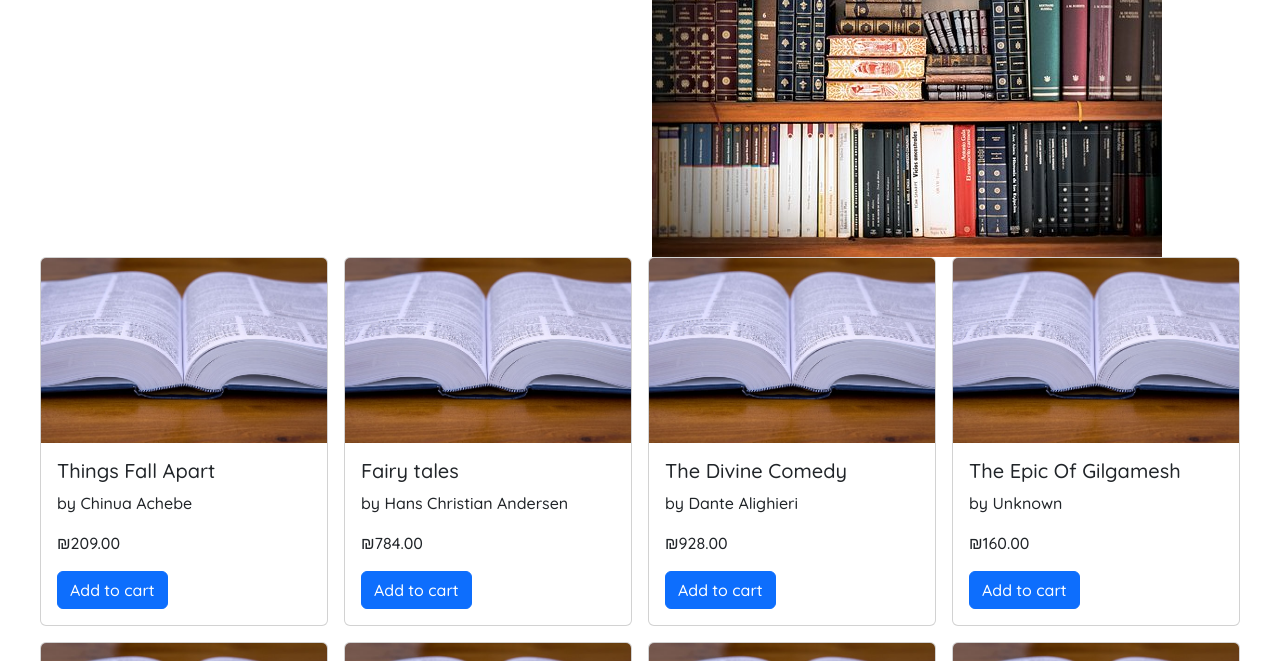
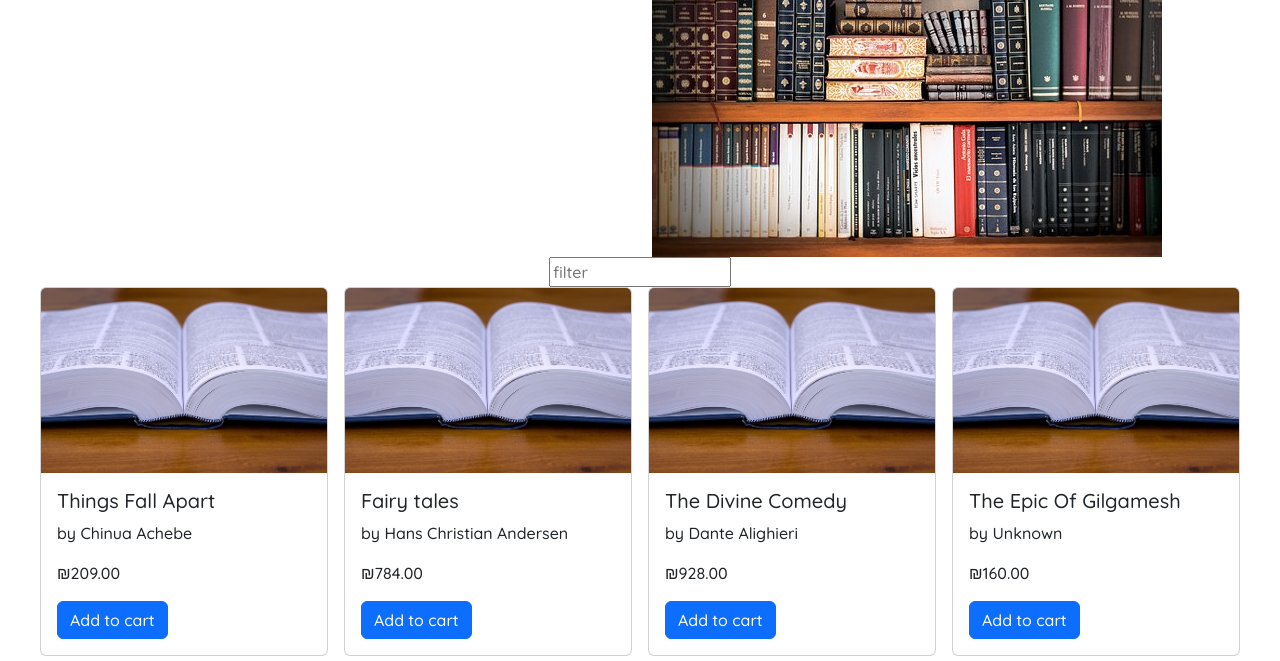
Before and after one commit to CrowsVeldt/limudai-chutz-ashkelon-second-project, a plain HTML site: page index.html in a window 1280 px wide. Shown: the part 139-800 px from the top of the page. Drawn offline with nearby package versions, Linux system fonts and the light colour scheme.

Commit message:
implement product filter

```diff
--- a/index.html
+++ b/index.html
@@ -37,7 +37,7 @@
         </div>
     </header>
 
-    <!-- <input type="text" name="filter" id="filter" oninput="filterProducts()" placeholder="filter" /> -->
+    <input type="text" name="filter" id="filter" oninput="filterProducts(this.value)" placeholder="filter" />
     <!-- product catalog -->
     <div class="container-fluid d-flex flex-wrap justify-content-center gap-3" id="catalog">
     </div>
--- a/script.js
+++ b/script.js
@@ -1,6 +1,5 @@
 // when i click outside the cart, if it is open, it closes
 // if an item is already in the cart when i add it, i am asked if i want to add another copy
-// if i type a term into the filter box, it changes what products i see
 
 
 const priceFormat = new Intl.NumberFormat('en-US', {
@@ -32,7 +31,7 @@ function displayShoppingCart() {
         cart.id = 'cart'
         cart.className = 'bg-primary'
 
-       cartContents.forEach(item => {
+        cartContents.forEach(item => {
             cart.appendChild(cartItem(item))
         })
         document.body.appendChild(cart)
@@ -44,6 +43,11 @@ function displayShoppingCart() {
 }
 
 function displayCatalog(list) {
+    const cat = document.getElementById('catalog')
+    if (cat.hasChildNodes()) {
+        cat.innerHTML = ''
+    }
+
     list.forEach(item => productCard(item))
 }
 
@@ -103,8 +107,16 @@ function addItemToCart(deetz) {
     }
 }
 
-// call displayCatalog on a filtered subset of catalogContents
-// function filterProducts () {
-// }
+function filterProducts(input) {
+    // make it ignore punctuation
+    const term = input.toUpperCase()
+    displayCatalog(
+        catalogContents.filter(entry => {
+            if (entry.title.toUpperCase().includes(term)) {
+                return entry
+            }
+        })
+    )
+}
 
 fetchCatalog()
```
